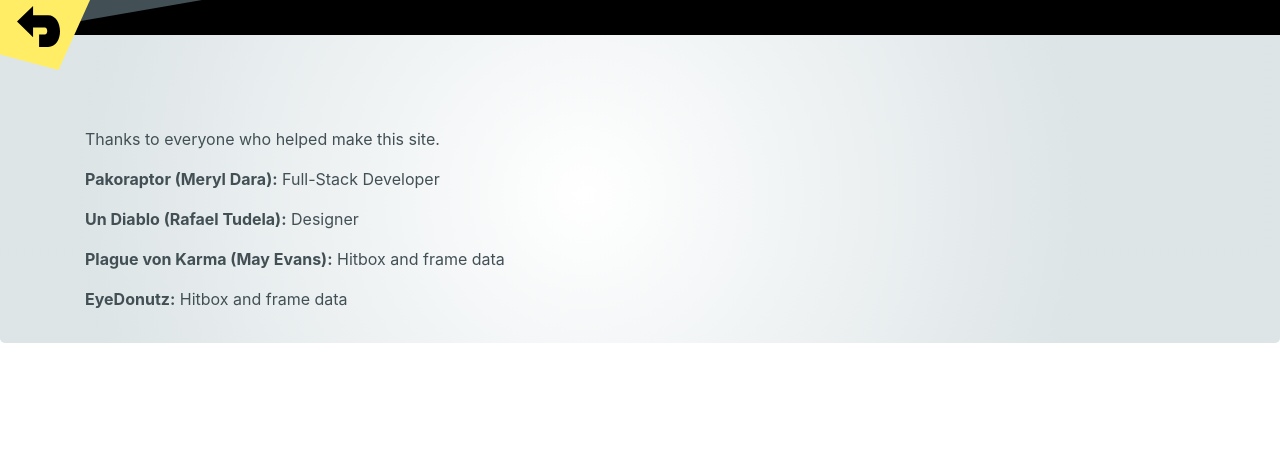
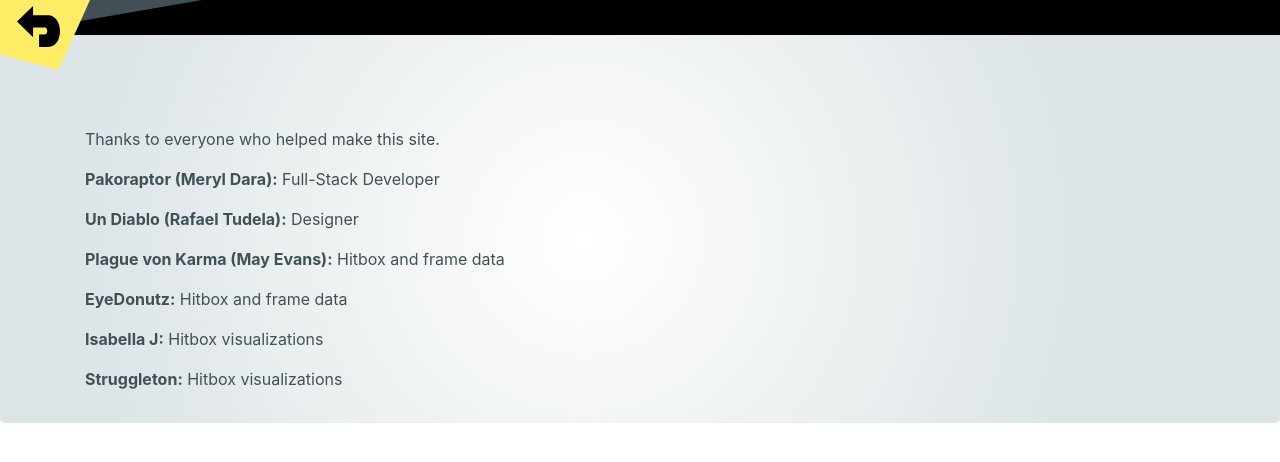
Before and after one commit to merylmeryl/smash-frames, a React (Create React App) app in the folder client/: page /members in a window 1280 px wide. Shown: the top 462 px of the page. Built offline with nearby package versions, Linux system fonts and the light colour scheme.

Commit message:
Google AdSense, some credits, hit advantage

```diff
--- a/client/public/index.html
+++ b/client/public/index.html
@@ -21,6 +21,13 @@
       Learn how to configure a non-root public URL by running `npm run build`.
     -->
   <title>Safe On Shield: Smash Ultimate Frame Data Visualization</title>
+  <script async src="https://pagead2.googlesyndication.com/pagead/js/adsbygoogle.js"></script>
+  <script>
+    (adsbygoogle = window.adsbygoogle || []).push({
+      google_ad_client: "ca-pub-9988057974027423",
+      enable_page_level_ads: true
+    });
+  </script>
 </head>
 
 <body>
--- a/client/src/components/MembersComponent.js
+++ b/client/src/components/MembersComponent.js
@@ -21,6 +21,8 @@ class Members extends React.Component {
             <p><b>Un Diablo (Rafael Tudela):</b> Designer</p>
             <p><b>Plague von Karma (May Evans):</b> Hitbox and frame data</p>
             <p><b>EyeDonutz:</b> Hitbox and frame data</p>
+            <p><b>Isabella J:</b> Hitbox visualizations</p>
+            <p><b>Struggleton:</b> Hitbox visualizations</p>
           </Col></Row></Container>
         </Jumbotron>
       </div>
--- a/client/src/components/MoveBoxComponent.js
+++ b/client/src/components/MoveBoxComponent.js
@@ -164,6 +164,8 @@ function MoveBox(props) {
                         <Col xs={8} sm={3}><div className="statsText">{spacesToNewlines(props.data.bkb_fkb)}</div></Col>
                         <Col xs={4} sm={3} className="pr-0"><div className="statsTitle">KB Growth:</div></Col>
                         <Col xs={8} sm={3}><div className="statsText">{spacesToNewlines(props.data.kbg)}</div></Col>
+                        <Col xs={4} sm={3} className="pr-0"><div className="statsTitle">Angle:</div></Col>
+                        <Col xs={8} sm={3}><div className="statsText">{spacesToNewlines(props.data.angle)}</div></Col>
                       </Row>
                       <Row className="mb-2">
                         <Col className="statsTitleSecondary">Shield</Col>
```
